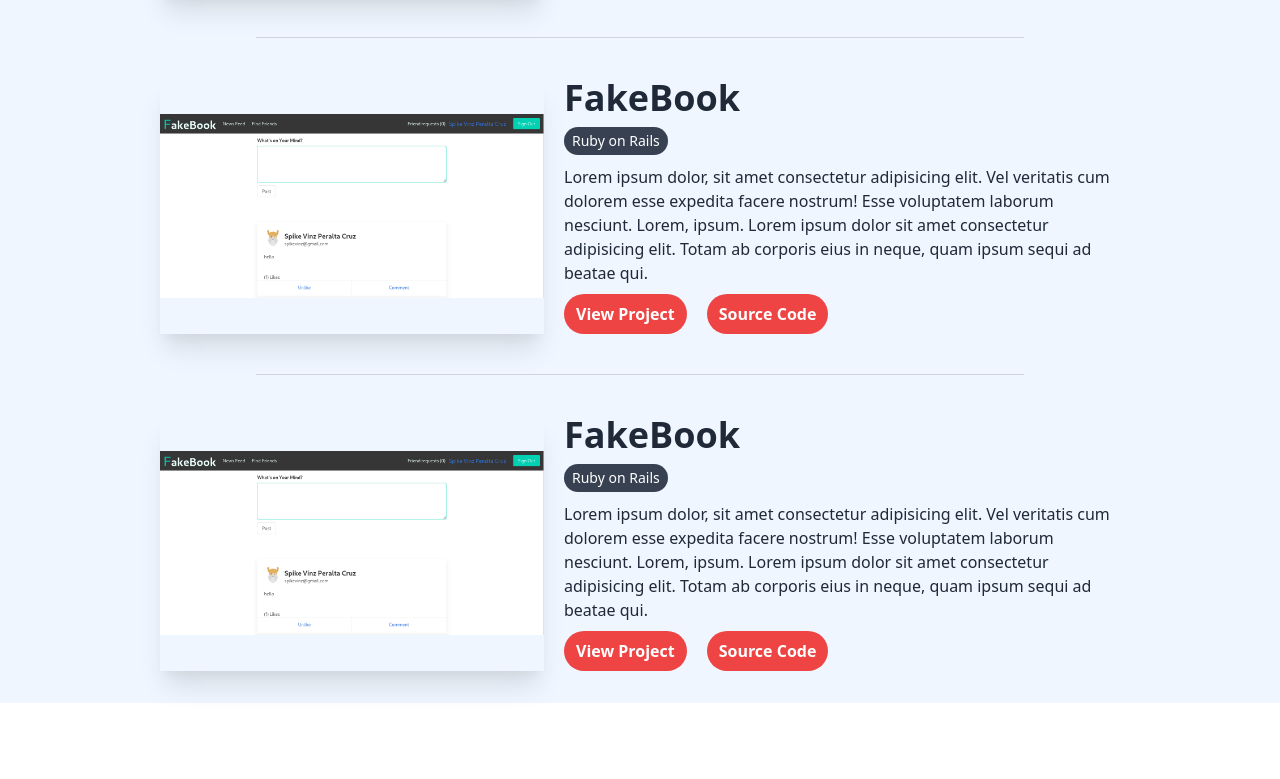
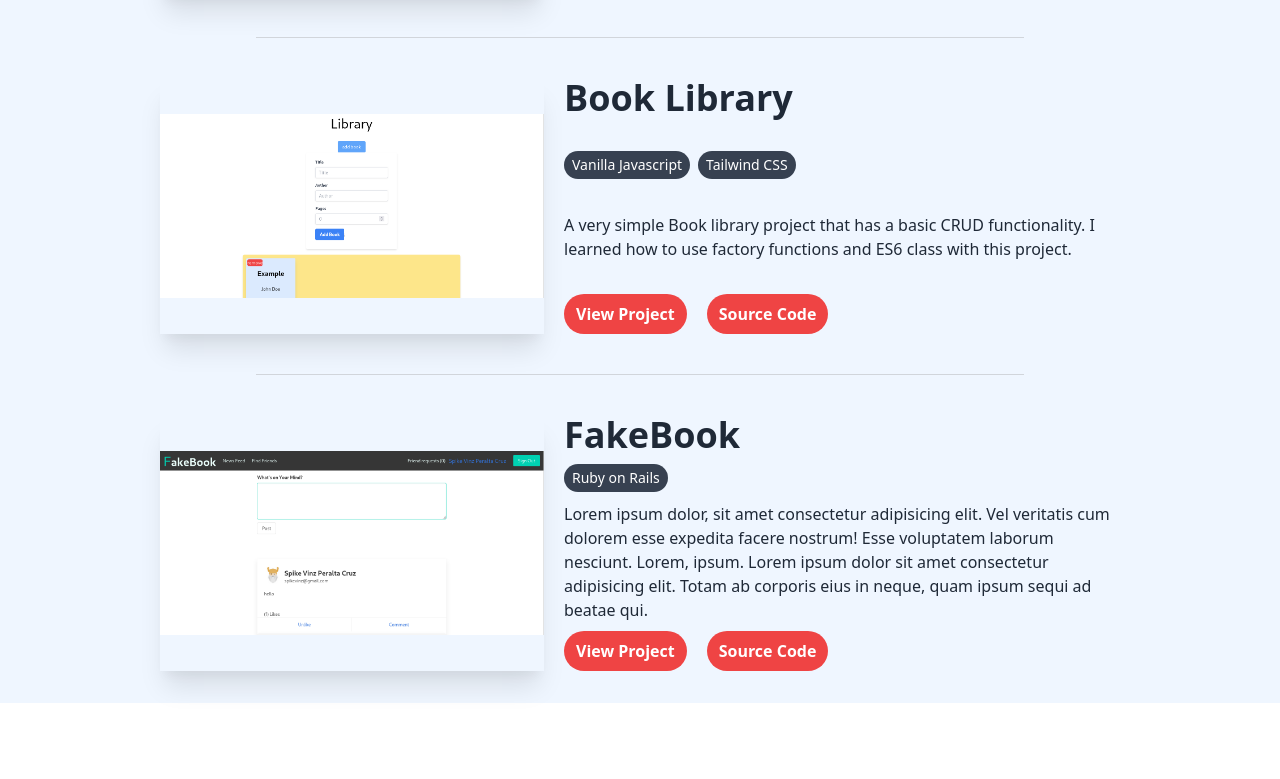
Before and after one commit to superspike7/portfolio, a website built with Vite: page index.html in a window 1280 px wide. Shown: the part 1365-2144 px from the top of the page. Built offline with nearby package versions, Linux system fonts and the light colour scheme.

Commit message:
add library details

```diff
--- a/index.html
+++ b/index.html
@@ -101,18 +101,18 @@
 
         <div class="flex ">
           <div class="h-64 w-96 flex-none shadow-xl">
-            <img src="./img/thumbnail-fakebook.png" alt="" class="w-full h-full object-scale-down position-center">
+            <img src="./img/thumbnail-library.png" alt="" class="w-full h-full object-scale-down position-center">
           </div>
 
           <div class="pl-5 flex flex-col justify-between">
-            <h1 class="text-4xl font-semibold text-gray-800">FakeBook</h1>
+            <h1 class="text-4xl font-semibold text-gray-800">Book Library</h1>
             <div class="flex">
-              <div class="py-1 px-2 bg-gray-700 text-white rounded-full text-sm">Ruby on Rails</div>
+              <div class="py-1 px-2 bg-gray-700 text-white rounded-full text-sm mr-2">Vanilla Javascript</div>
+              <div class="py-1 px-2 bg-gray-700 text-white rounded-full text-sm mr-2">Tailwind CSS</div>
             </div>
             <p class="text-gray-800">
-              Lorem ipsum dolor, sit amet consectetur adipisicing elit. Vel veritatis cum dolorem esse expedita facere
-              nostrum! Esse voluptatem laborum nesciunt. Lorem, ipsum. Lorem ipsum dolor sit amet consectetur adipisicing elit.
-              Totam ab corporis eius in neque, quam ipsum sequi ad beatae qui.
+              A very simple Book library project that has a basic CRUD functionality. I learned how to use factory functions
+              and ES6 class with this project.
             </p>
             <div class="flex">
               <a href="#" class="py-2 px-3 bg-red-500 text-white font-semibold rounded-full">View Project</a>
```
